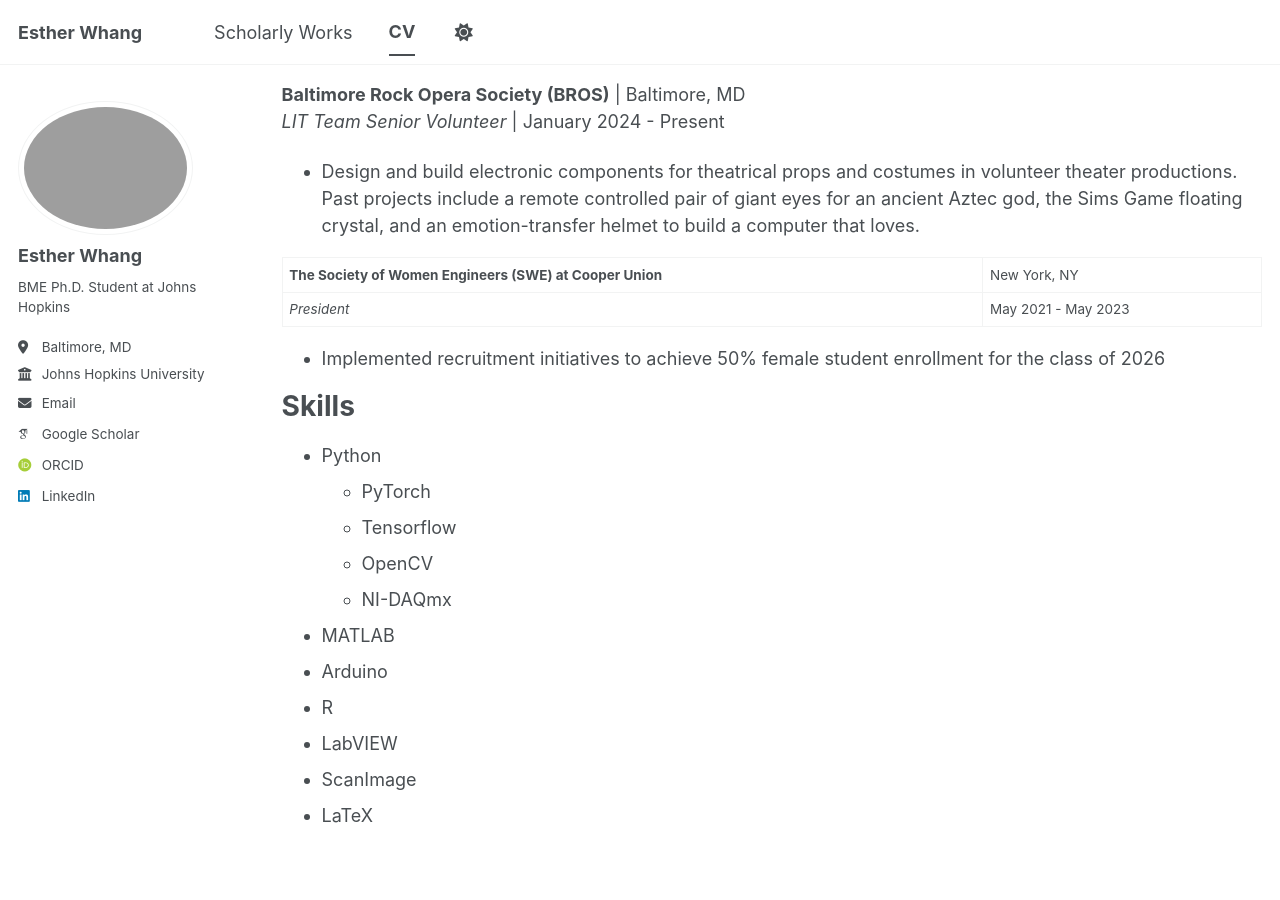
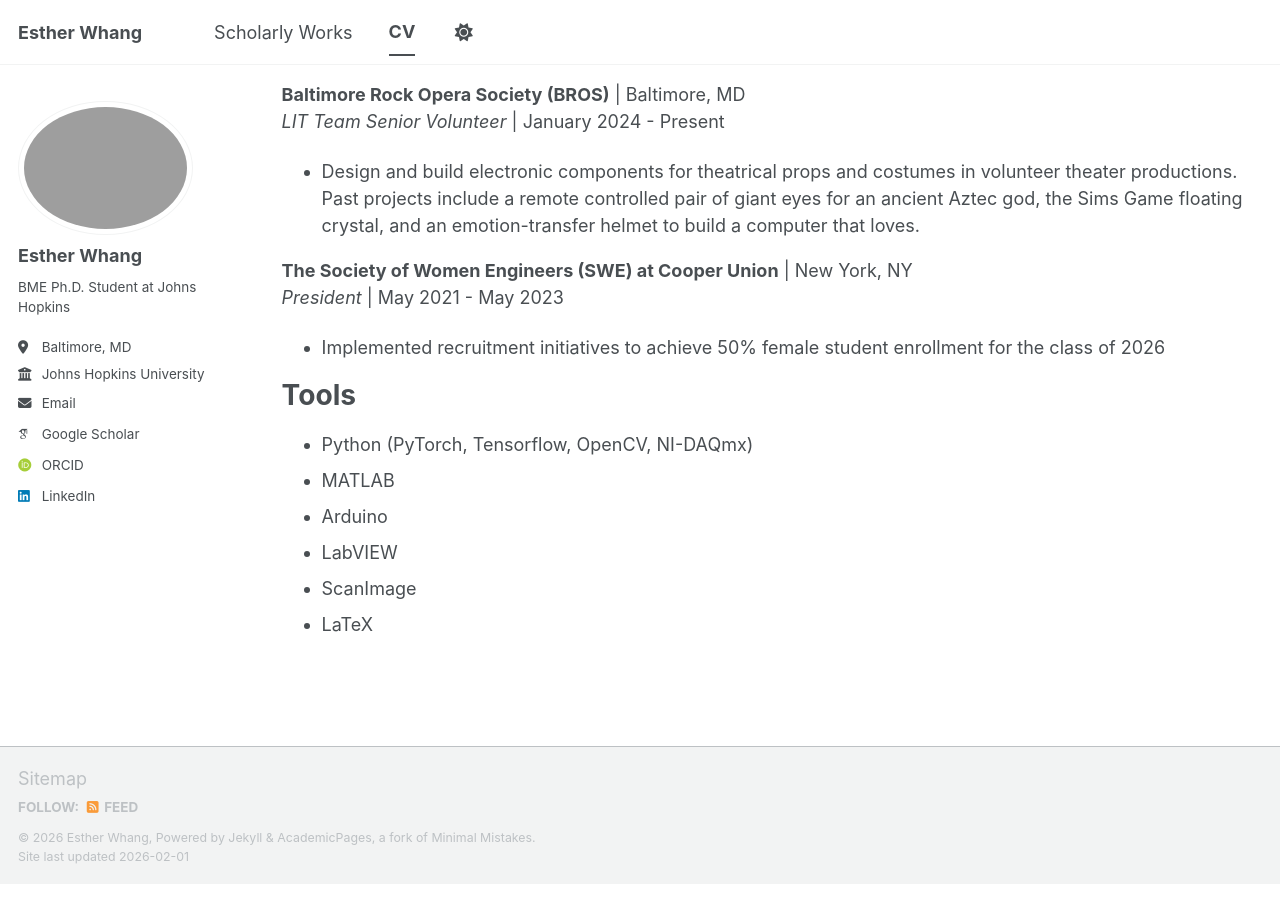
Before and after one commit to emwhang/emwhang.github.io, a Jekyll site: the page built from _pages/cv.md, in a window 1280 px wide and 900 px high, scrolled down 1869 px. Built offline with Jekyll 4.4.1, drawn with Linux system fonts in a browser that asks for light colours; some web fonts are replaced; a script bundle is joined from its source files by our own code; library files that are not in the unit come from our copies.

Commit message:
reformating cv and works

```diff
--- a/_pages/cv.md
+++ b/_pages/cv.md
@@ -62,24 +62,17 @@
 ======
 **Baltimore Rock Opera Society (BROS)** | Baltimore, MD
 *LIT Team Senior Volunteer* | January 2024 - Present
-
 * Design and build electronic components for theatrical props and costumes in volunteer theater productions. Past projects include a remote controlled pair of giant eyes for an ancient Aztec god, the Sims Game floating crystal, and an emotion-transfer helmet to build a computer that loves.
 
 **The Society of Women Engineers (SWE) at Cooper Union** | New York, NY
 *President* | May 2021 - May 2023
-
 * Implemented recruitment initiatives to achieve 50% female student enrollment for the class of 2026
 
-Skills
+Tools
 ======
-* Python
-  * PyTorch
-  * Tensorflow
-  * OpenCV
-  * NI-DAQmx
+* Python (PyTorch, Tensorflow, OpenCV, NI-DAQmx)
 * MATLAB
 * Arduino
-* R
 * LabVIEW
 * ScanImage
 * LaTeX
```
Also changed, not shown: _includes/archive-single.html (+5 -5 lines).
